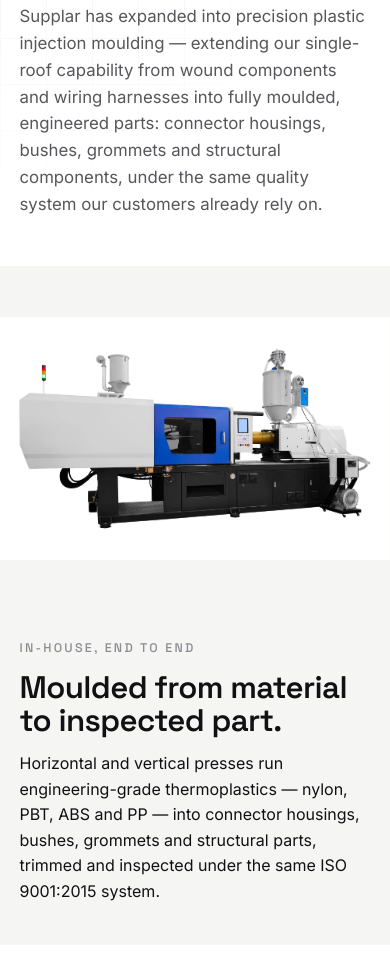
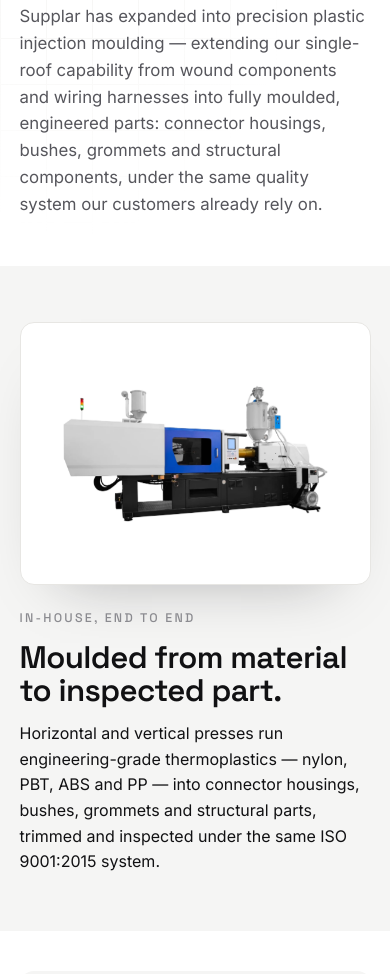
Before and after one commit to atharvakun/portfolio-website, a plain HTML site: page moulding.html in a window 390 px wide. Shown: the part 330-1304 px from the top of the page. Drawn offline with Linux system fonts and the light colour scheme.

Commit message:
Moulding press block: split layout with the whole machine in a card
The glass text panel was laid over the press photo and hid part of the machine.
The block is now a plain split: copy on the left, the complete press in a
rounded card on the right with a gentle push-in as it scrolls through. On
phones the card stacks above the copy.

Co-Authored-By: Claude Fable 5.1 <noreply@anthropic.com>

```diff
--- a/moulding.html
+++ b/moulding.html
@@ -15,7 +15,7 @@
       rel="stylesheet"
     />
     <link rel="icon" type="image/png" href="logo-mark.png" />
-    <link rel="stylesheet" href="styles.css?v=20261119d" />
+    <link rel="stylesheet" href="styles.css?v=20261119e" />
     <link rel="canonical" href="https://supplar.in/moulding.html" />
     <meta property="og:type" content="website" />
     <meta property="og:site_name" content="Supplar Engineering" />
@@ -72,16 +72,16 @@
       </section>
 
       <!-- SHOWROOM · moulding hero: full-width press, slow push-in on scroll -->
-      <section class="sr-push sr-push--light" aria-label="Injection moulding press">
-        <div class="sr-push__sticky">
-          <img class="sr-push__img" src="images/horizontal-injection-moulding-machine-2000.webp" alt="Horizontal injection moulding machine on the Supplar floor" width="2000" height="1250" fetchpriority="high" decoding="async" />
-          <div class="container sr-push__copy">
+      <section class="sr-push sr-push--light sr-push--split" aria-label="Injection moulding press">
+        <div class="container sr-push__grid">
+          <div class="sr-push__copy">
             <div class="sr-push__panel">
               <p class="eyebrow">In-house, end to end</p>
               <h2>Moulded from material to inspected part.</h2>
               <p class="prose">Horizontal and vertical presses run engineering-grade thermoplastics — nylon, PBT, ABS and PP — into connector housings, bushes, grommets and structural parts, trimmed and inspected under the same ISO 9001:2015 system.</p>
             </div>
           </div>
+          <figure class="sr-push__card reveal"><div class="sr-push__frame"><img class="sr-push__img" src="images/horizontal-injection-moulding-machine-2000.webp" alt="Horizontal injection moulding machine on the Supplar floor" width="2000" height="1250" fetchpriority="high" decoding="async" /></div></figure>
         </div>
       </section>
 
@@ -261,6 +261,6 @@
       </div>
     </footer>
 
-    <script src="script.js?v=20261119d"></script>
+    <script src="script.js?v=20261119e"></script>
   </body>
 </html>
--- a/script.js
+++ b/script.js
@@ -959,8 +959,16 @@ function setupShowroom() {
   /* push-in: scale with scroll while pinned */
   document.querySelectorAll(".sr-push").forEach((sec) => {
     const img = sec.querySelector(".sr-push__img"); if (!img || reduce) return;
+    const split = sec.classList.contains("sr-push--split");
     jobs.push(() => {
       if (window.innerWidth <= 760) return;
+      if (split) {
+        // not pinned: push in gently while the card travels up the viewport
+        const r = sec.getBoundingClientRect();
+        const t = clamp01((vh() - r.top) / (vh() + r.height));
+        img.style.setProperty("--pz", (1 + t * 0.10).toFixed(4));
+        return;
+      }
       const top = sec.getBoundingClientRect().top + window.scrollY;
       const p = clamp01((window.scrollY - top + vh() * 0.5) / sec.offsetHeight);
       img.style.setProperty("--pz", (1 + p * 0.14).toFixed(4));
--- a/styles.css
+++ b/styles.css
@@ -1663,3 +1663,21 @@ body.lb-lock { overflow: hidden; }
   .sr-callouts:hover .sr-callouts__stage { transform: scale(1.04); }
 }
 @media (prefers-reduced-motion: reduce) { .sr-callouts__stage { transition: none; } .sr-callouts:hover .sr-callouts__stage { transform: none; } }
+
+/* ── SHOWROOM · split push: copy beside the press, whole machine in a card, slow push-in while it is on screen ── */
+.sr-push--split { height: auto; padding: clamp(56px, 8vw, 96px) 0; }
+.sr-push__grid { display: grid; grid-template-columns: 1fr 1.45fr; gap: clamp(28px, 4.5vw, 72px); align-items: center; }
+.sr-push--split .sr-push__copy { z-index: auto; }
+.sr-push--split .sr-push__panel { max-width: 46ch; padding: 0; background: none; border: 0; backdrop-filter: none; border-radius: 0; }
+.sr-push__card { position: relative; margin: 0; aspect-ratio: 4 / 3; background: var(--bg); border: 1px solid var(--line); border-radius: var(--radius);
+  box-shadow: 0 30px 60px -40px rgba(17, 17, 19, 0.35); }
+.sr-push__frame { position: absolute; inset: clamp(12px, 1.4vw, 18px); overflow: hidden; border-radius: calc(var(--radius) - 6px); background: var(--bg); }
+.sr-push--split .sr-push__img { position: absolute; inset: 5%; width: 90%; height: 90%; object-fit: contain; object-position: 50% 50%; padding: 0;
+  transform: scale(var(--pz, 1)); transform-origin: 50% 50%; }
+@media (max-width: 980px) { .sr-push__grid { grid-template-columns: 1fr 1.2fr; } }
+@media (max-width: 760px) {
+  .sr-push__grid { grid-template-columns: 1fr; gap: 24px; }
+  .sr-push__card { order: -1; }
+  .sr-push--split .sr-push__copy { padding-block: 0; }
+  .sr-push--split .sr-push__img { position: absolute; height: 90%; }
+}
```
Also changed, not shown: about.html (+2 -2 lines), contact.html (+2 -2 lines), harness.html (+2 -2 lines), index.html (+2 -2 lines), products.html (+2 -2 lines), winding.html (+2 -2 lines).
